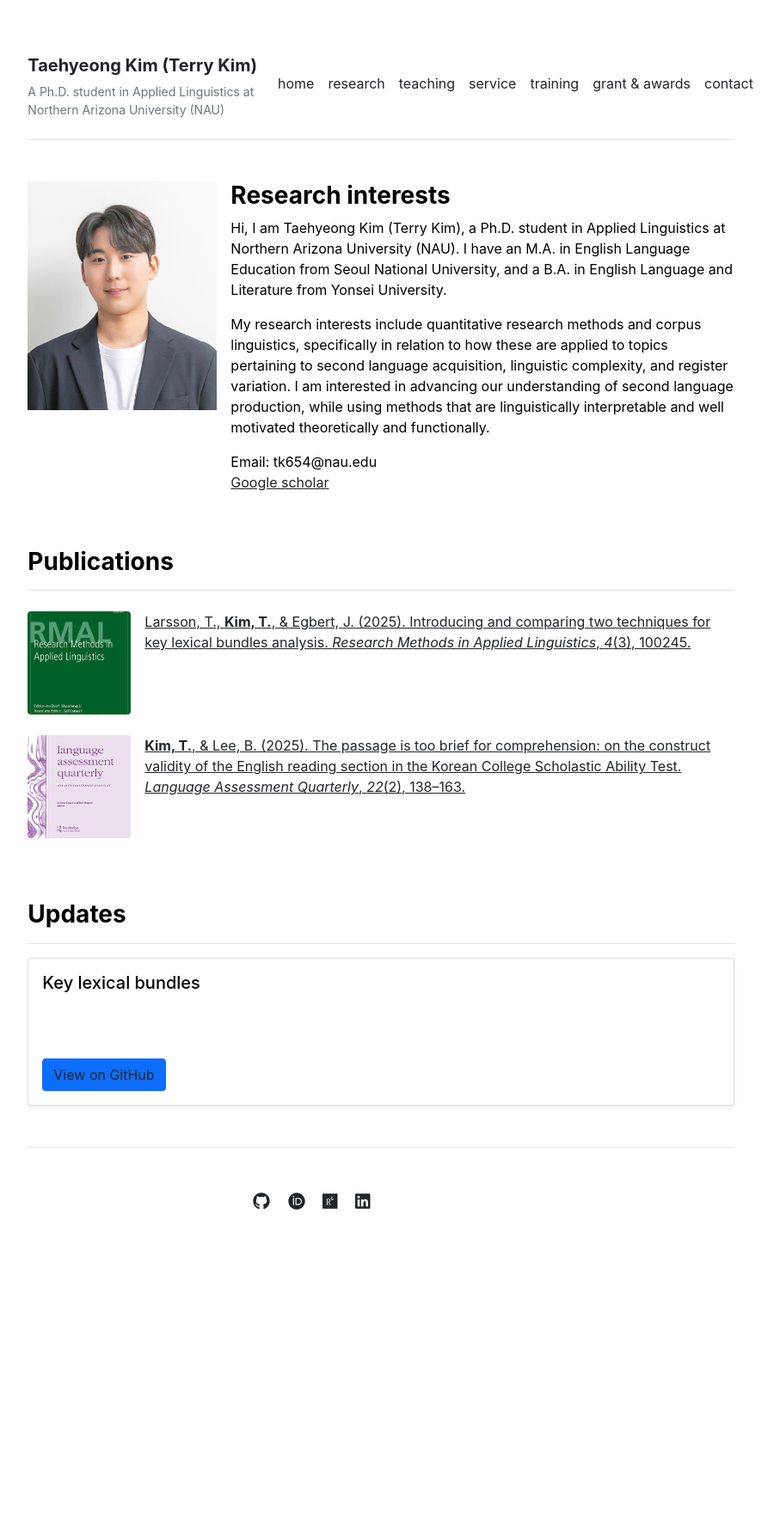
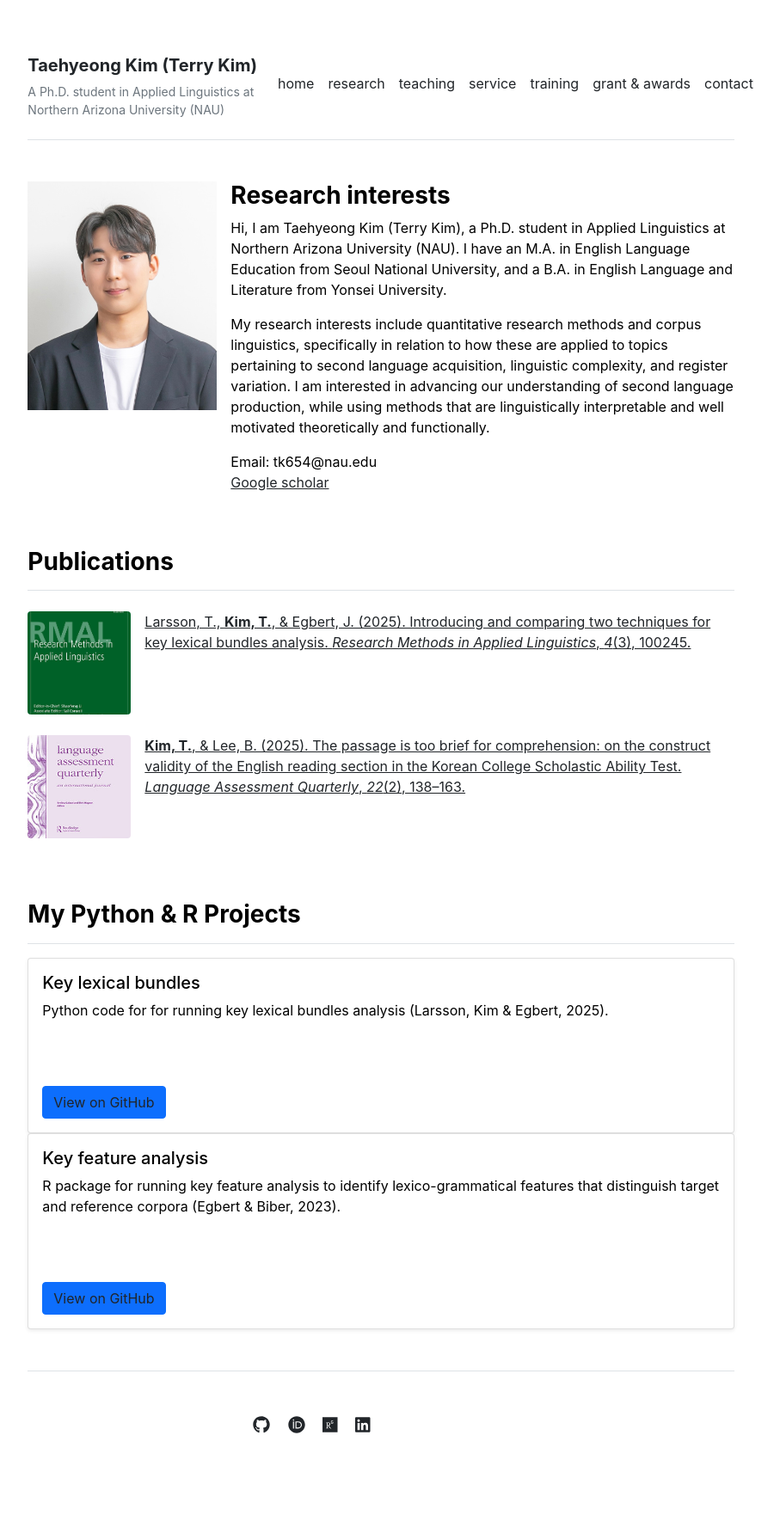
Before and after one commit to taehyeongterrykim/taehyeongterrykim.github.io, a Jekyll site: the page built from index.md, in a window 1280 px wide. Shown: the whole page at 86% size, without its empty margins (197-1104 px from the left). Built offline with Jekyll 4.4.1, drawn with Linux system fonts in a browser that asks for light colours; before the commit the page ends 1509 px from its top, so only the background shows below that; grey boxes are pictures that could not be loaded.

Commit message:
home update

```diff
--- a/_layouts/home.html
+++ b/_layouts/home.html
@@ -18,12 +18,12 @@ layout: default
    thumb_class="pub-thumb-home" %}
 
 <div class="mb-5">
-  <h3 class="fw-bold border-bottom pb-3 mb-3">Updates</h3>
+  <h3 class="fw-bold border-bottom pb-3 mb-3">My Python & R Projects</h3>
   <div class="card shadow-sm">
     <div class="card-body">
       <h5 class="card-title">Key lexical bundles</h5>
       <p class="card-text">
-
+        Python code for for running key lexical bundles analysis (Larsson, Kim & Egbert, 2025).
       </p>
       <!-- GitHub star button -->
       <iframe
@@ -41,4 +41,26 @@ layout: default
       </a>
     </div>
   </div>
+
+  <div class="card shadow-sm">
+    <div class="card-body">
+      <h5 class="card-title">Key feature analysis</h5>
+      <p class="card-text">
+        R package for running key feature analysis to identify lexico-grammatical features that distinguish target and reference corpora (Egbert & Biber, 2023).
+      </p>
+      <iframe
+        src="https://ghbtns.com/github-btn.html?user=taehyeongterrykim&repo=keyfeature&type=star&count=true&size=large"
+        frameborder="0"
+        scrolling="0"
+        width="170"
+        height="30"
+        title="GitHub">
+      </iframe>
+      <br><br>
+      <a href="https://github.com/taehyeongterrykim/keyfeature"
+         class="btn btn-primary" target="_blank">
+         View on GitHub
+      </a>
+    </div>
+  </div>
 </div>
```
